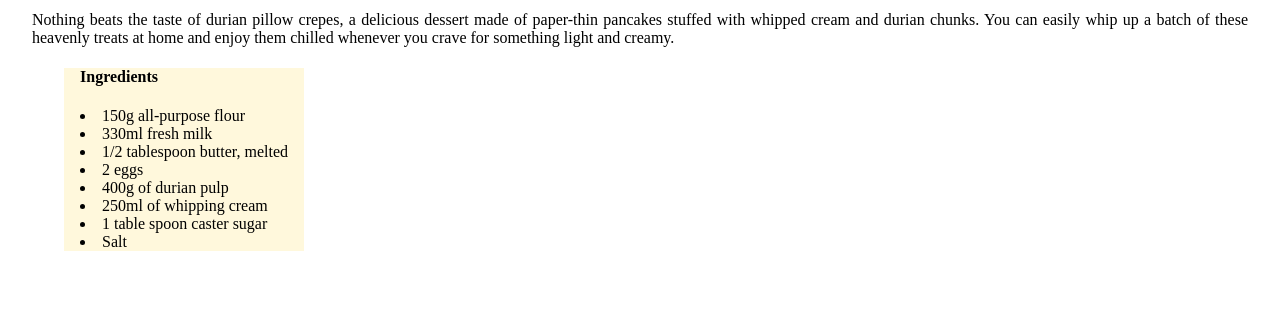
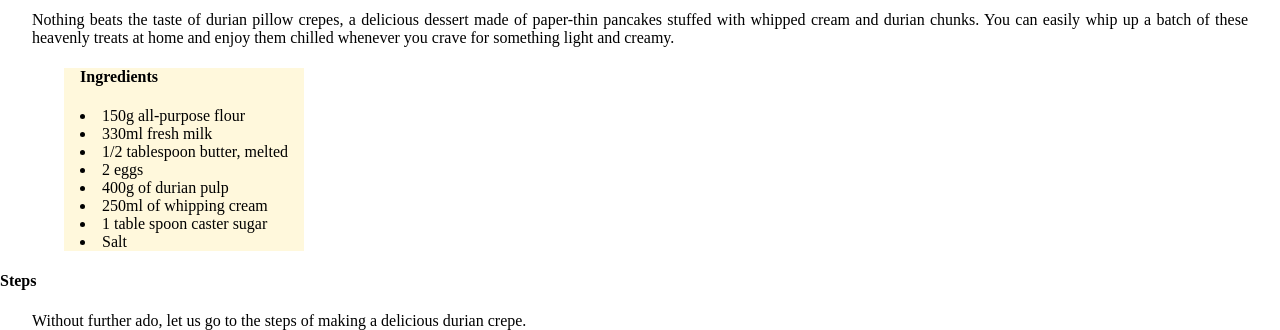
Before and after one commit to luyvannda/odin-recipes, a plain HTML site: page recipes/durian.html in a window 1280 px wide. Shown: the part 956-1286 px from the top of the page. Before the commit the page ends 1207 px from the top, so only its background shows below. Drawn offline with Linux system fonts and the light colour scheme.

Commit message:
Latest edition

```diff
--- a/css/styles.css
+++ b/css/styles.css
@@ -5,7 +5,8 @@ body {
 
 }
 
-h1, h2 {
+h1,
+h2 {
   text-align: center;
 
 }
@@ -19,7 +20,7 @@ h1, h2 {
   max-width: 45%;
   height: auto;
   margin: 25px auto;
- }
+}
 
 p {
   text-align: justify;
--- a/recipes/durian.html
+++ b/recipes/durian.html
@@ -31,7 +31,8 @@
     <figcaption class="image-caption">
       <img id="durian-crepe" src="https://res.klook.com/image/upload/fl_lossy.progressive,q_85/c_fill,w_1000/v1626693173/blog/nmggi8nd0egpoojcrsgo.webp"
   alt="Delicious Durian Crepe Image">
-  Photo Credit: @byazura_75 (Instagram)</figcaption>
+  Photo Credit: @byazura_75 (Instagram)
+    </figcaption>
   </figure>
 
   <p>Nothing beats the taste of durian pillow crepes, a delicious dessert made of
@@ -54,16 +55,12 @@
       </un>
   </div>
 
+  <h4>Steps</h4>
+    <p>Without further ado, let us go to the steps of making a delicious
+    durian crepe.</p>
 
  <!--
-  150g all-purpose flour
-330ml fresh milk
-1/2 tablespoon butter, melted
-2 eggs
-400g of durian pulp
-250ml of whipping cream
-1 tablespoon caster sugar
-Salt
+
 https://www.klook.com/en-MY/blog/durian-dessert-recipes/
 -->
 
```
Lines whose indentation alone changed are shown as unchanged.
